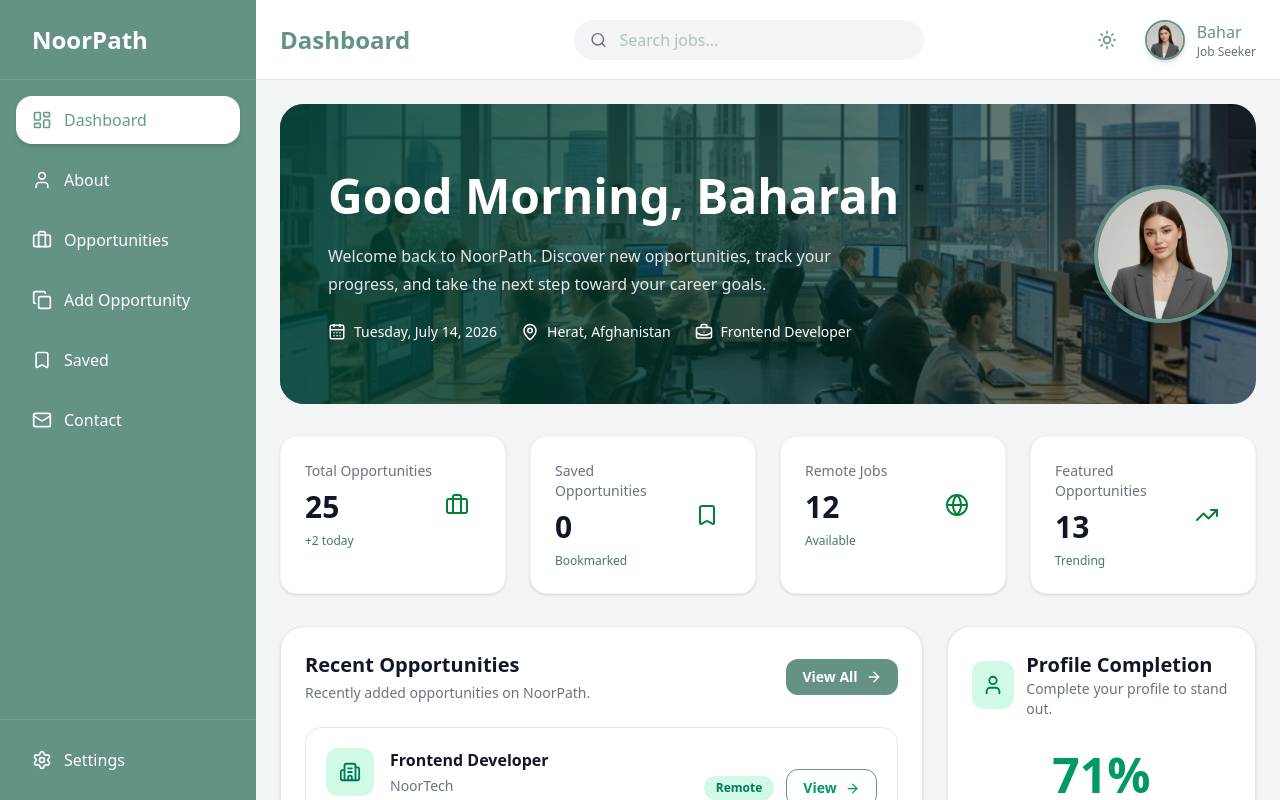
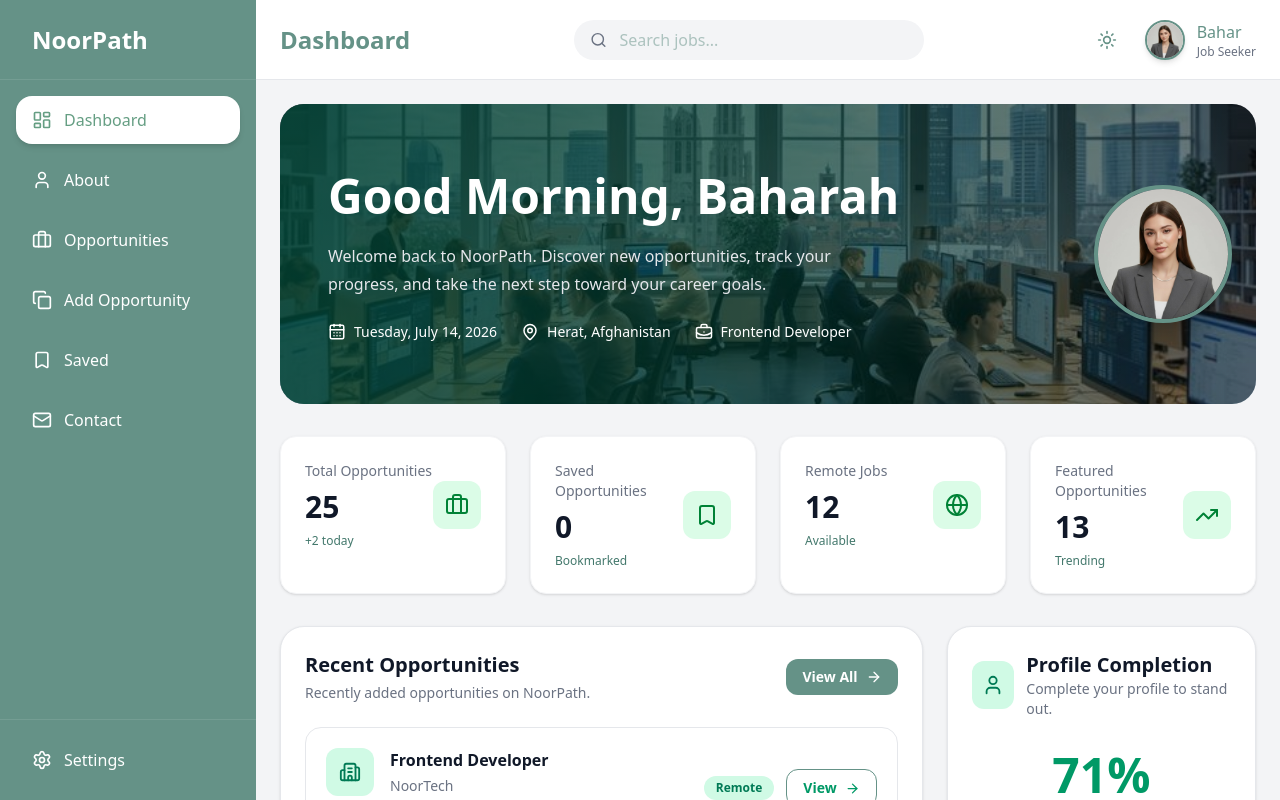
Before and after one commit to Baharah-Rostami/NoorPath, a Next.js app: page / in a window 1280 px wide. Shown: the top 800 px of the page. Built offline with nearby package versions, Linux system fonts and the light colour scheme.

Commit message:
deleted extra files

```diff
--- a/components/dashboard/StatsCard.tsx
+++ b/components/dashboard/StatsCard.tsx
@@ -113,7 +113,7 @@ export default function StatsCards() {
 
                 </div>
 
-                <div className="p-3 rounded-xlbg-green-100 dark:bg-green-900/30
+                <div className="p-3 rounded-xl bg-green-100 dark:bg-green-900/30
                 ">
 
                   <Icon
```
Also changed, not shown: context/OpportunityContext.tsx (deleted), lib/constants.ts (deleted), services/opportunityService.ts (deleted), types/opportunity.ts (deleted).
